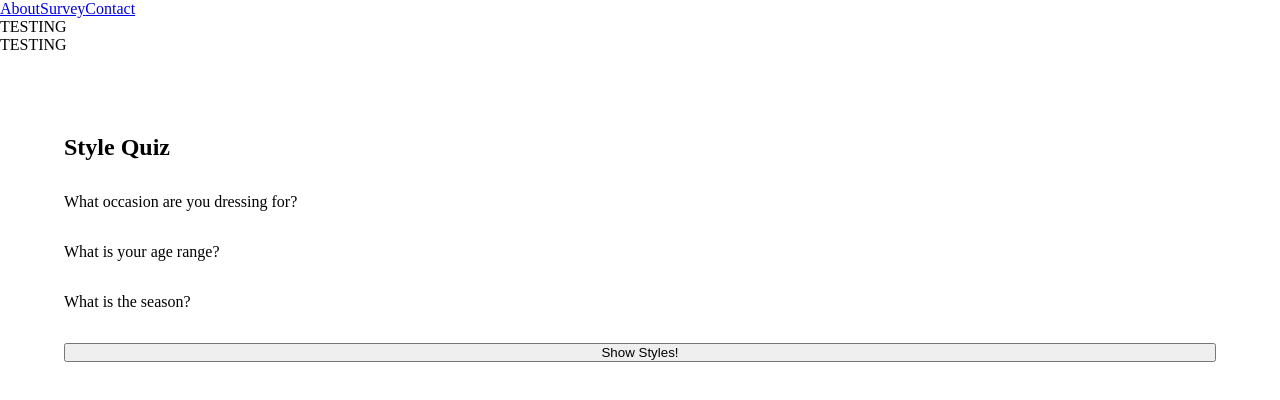
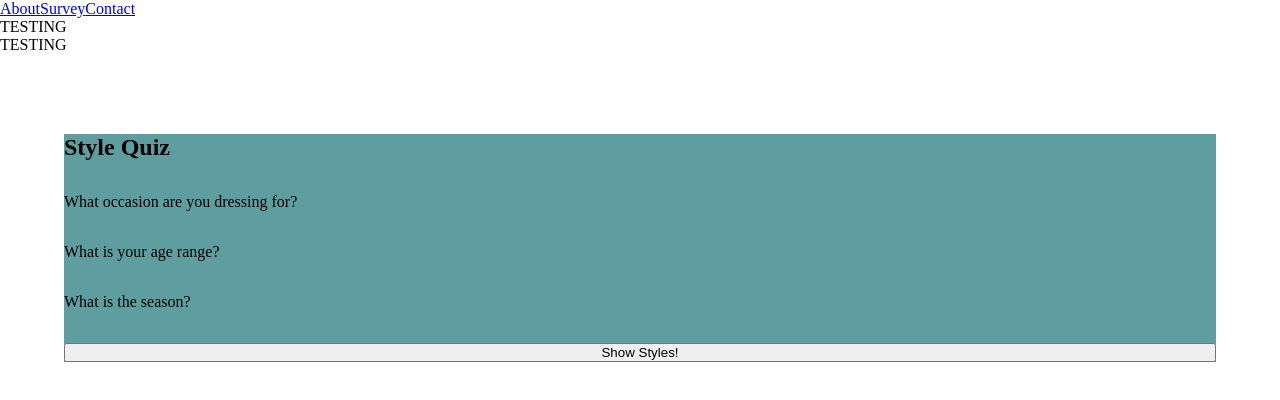
Before and after one commit to mnygit/whereme_project, a React (Create React App) app: page / in a window 1280 px wide. Shown: the top 400 px of the page. Built offline with nearby package versions, Linux system fonts and the light colour scheme.

Commit message:
background color

```diff
--- a/src/index.css
+++ b/src/index.css
@@ -11,4 +11,5 @@
     margin: 5rem auto;
     display: grid;
     gap: 2rem;
+    background-color: #5F9EA0;
    }
```
